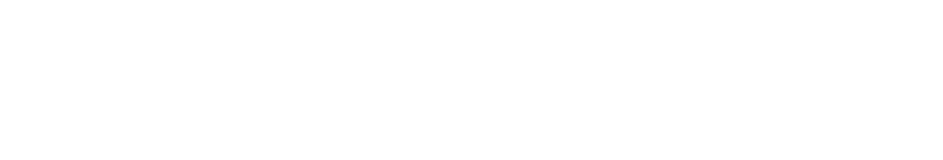
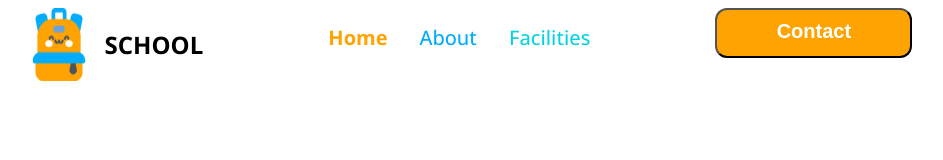
Before and after one commit to robinuddin/assignment-2, a plain HTML site: page index.html in a window 1280 px wide. Shown: the whole page, without its empty margins (170-1113 px from the left). Drawn offline with nearby package versions, Linux system fonts and the light colour scheme.

Commit message:
second commit"

```diff
--- a/index.html
+++ b/index.html
@@ -4,10 +4,26 @@
     <meta charset="UTF-8">
     <meta name="viewport" content="width=device-width, initial-scale=1.0">
     <title>assignment-2</title>
+    <link rel="preconnect" href="https://fonts.googleapis.com">
+<link rel="preconnect" href="https://fonts.gstatic.com" crossorigin>
+<link href="https://fonts.googleapis.com/css2?family=Fira+Sans:ital,wght@0,100;0,200;0,300;0,400;0,500;0,600;0,700;0,800;0,900;1,100;1,200;1,300;1,400;1,500;1,600;1,700;1,800;1,900&family=Open+Sans:ital,wght@0,300..800;1,300..800&family=Quicksand:wght@300..700&display=swap" rel="stylesheet">
     <link rel="stylesheet" href="styles/styles.css">
 </head>
-<body>
-
+<body class="open-sans">
+    <nav class="nav-sec">
+        <div class="nav-content">
+            <div class="nav-heading">
+        <img src="assets/logo.png" alt="loading">
+        <h1>SCHOOL</h1>
+    </div>
+        <div class="nav-anchor">
+            <a class="a-home" href="">Home</a>
+            <a class="a-about" href="">About</a>
+            <a class="a-Facilities" href="">Facilities</a>
+        </div>
+        <button class="nav-btn">Contact</button>
+    </div>
+    </nav>
 
 </body>
 </html>
--- a/styles/styles.css
+++ b/styles/styles.css
@@ -0,0 +1,54 @@
+.open-sans{
+    font-family: "Open Sans", serif;
+    font-optical-sizing: auto;
+    font-style: normal;
+    font-variation-settings:
+      "wdth" 100;
+  }
+  .nav-sec{
+    width: 70%;
+    margin: 0 auto;
+  }
+  .nav-content{
+    display: flex;
+    justify-content: space-between;
+  }
+  .nav-heading{
+    display: flex;
+    gap: 15px;
+  }
+  .nav-anchor a{
+    text-decoration: none;
+  }
+  .nav-anchor{
+    margin-top: 16px;
+    display: flex;
+    gap: 32px;
+  }
+  .a-home{
+    color: rgba(254, 163, 1, 1);
+    font-weight: bold;
+    font-size: 20px;
+  }
+  .a-about{
+    color: rgba(1, 172, 253, 1);
+    font-weight: 500;
+    font-size: 20px;
+  }
+  .a-Facilities{
+    color: rgba(5, 212, 223, 1);
+    font-weight: 500;
+    font-size: 20px;
+  }
+  .nav-btn{
+    display: flex;
+    justify-content: center;
+    padding: 10px 10px;
+    border-radius: 12px;
+    background-color: rgba(254, 163, 1, 1);
+    color: rgba(255, 255, 255, 1);
+    font-weight: 600;
+    font-size: 20px;
+    width: 197px;
+    height: 50px;
+  }
```
Also changed, not shown: assets/bg.png (added), assets/dribble.png (added), assets/elementary.png (added), assets/fb.png (added), assets/google+.png (added), assets/hero-kids.png (added), assets/kinder.png (added), assets/logo.png (added), assets/middle.png (added), assets/story-1.png (added), assets/story-2.png (added), assets/story-3.png (added), assets/story-4.png (added), assets/story-5.png (added), 1 more files.
